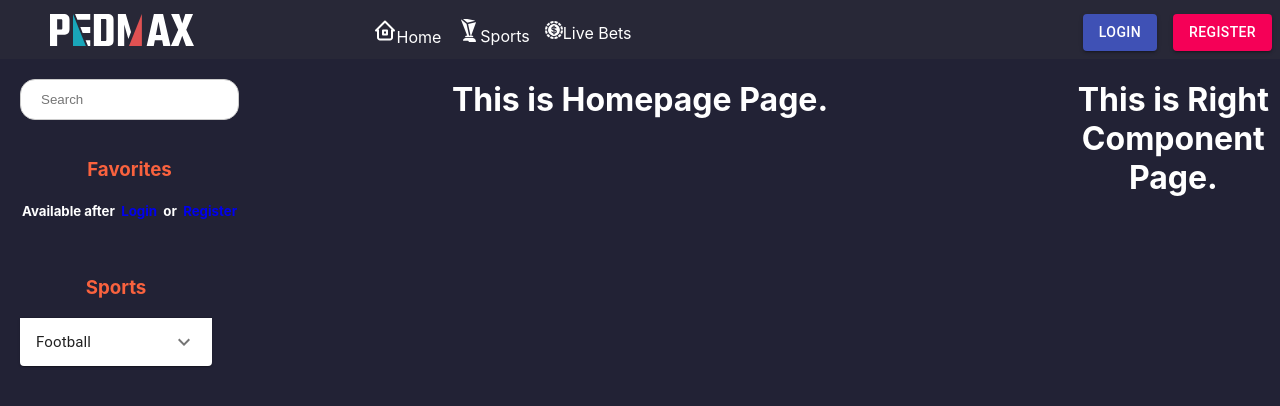
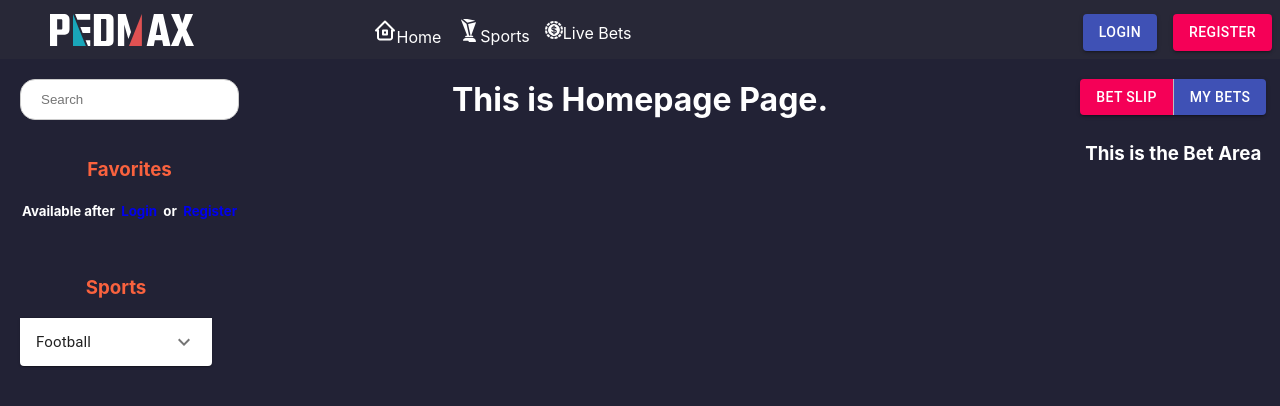
Before and after one commit to HardCoder1999/pedmax, a React (Create React App) app in the folder pedmax-copy/: page / in a window 1280 px wide. Shown: the top 406 px of the page. Built offline with nearby package versions, Linux system fonts and the light colour scheme.

Commit message:
Worked on right-component directory.

```diff
--- /dev/null
+++ b/pedmax-copy/src/components/homepage/right-component/BetArea.jsx
@@ -0,0 +1,11 @@
+import React from 'react';
+
+const BetArea = ()=>{
+  return (
+    <>
+      <h3>This is the Bet Area</h3>
+    </>
+  );
+}
+
+export default BetArea;
--- /dev/null
+++ b/pedmax-copy/src/components/homepage/right-component/BetButtons.jsx
@@ -0,0 +1,49 @@
+import React, { useState } from "react";
+import Grid from "@material-ui/core/Grid";
+import Button from "@material-ui/core/Button";
+import ButtonGroup from "@material-ui/core/ButtonGroup";
+import { makeStyles } from "@material-ui/core/styles";
+import PersonalBets from './PersonalBets';
+import BetArea from './BetArea';
+
+const useStyles = makeStyles((theme) => ({
+  root: {
+    display: "flex",
+    flexDirection: "column",
+    alignItems: "center",
+    "& > *": {
+      margin: theme.spacing(1),
+    },
+  },
+}));
+
+const BetButtons = () => {
+  const [toggle, setToggle] = useState(true);
+  const classes = useStyles();
+  return (
+    <>
+      <Grid item className={"bet-buttons"}>
+        <div className={classes.root}>
+          <ButtonGroup
+            variant="contained"
+            aria-label="contained primary button group"
+          >
+            <Button color="secondary" onClick={()=>{
+              setToggle(true);
+            }}>Bet Slip</Button>
+            <Button color="primary" onClick={()=>{
+              setToggle(false);
+            }}>My Bets</Button>
+          </ButtonGroup>
+        </div>
+      </Grid>
+      <Grid item>
+        {
+          toggle? (<BetArea />) : (<PersonalBets />)
+        }
+      </Grid>
+    </>
+  );
+};
+
+export default BetButtons;
--- /dev/null
+++ b/pedmax-copy/src/components/homepage/right-component/PersonalBets.jsx
@@ -0,0 +1,11 @@
+import React from 'react';
+
+const PersonalBets = ()=>{
+  return (
+    <>
+      <h3>This is the Personal Bets Area</h3>
+    </>
+  );
+}
+
+export default PersonalBets;
--- a/pedmax-copy/src/components/homepage/right-component/RightComponent.jsx
+++ b/pedmax-copy/src/components/homepage/right-component/RightComponent.jsx
@@ -1,11 +1,12 @@
 import React from "react";
 import Grid from "@material-ui/core/Grid";
+import BetButtons from './BetButtons';
 
 const RightComponent = () => {
   return (
     <>
       <Grid container xs={2} direction="column">
-        <h1>This is Right Component Page.</h1>
+        <BetButtons />
       </Grid>
     </>
   );
--- a/pedmax-copy/src/index.css
+++ b/pedmax-copy/src/index.css
@@ -47,3 +47,7 @@ label{
 .titles{
   color: #F9623E;
 }
+
+.bet-buttons {
+  padding-top: 12px;
+}
```
